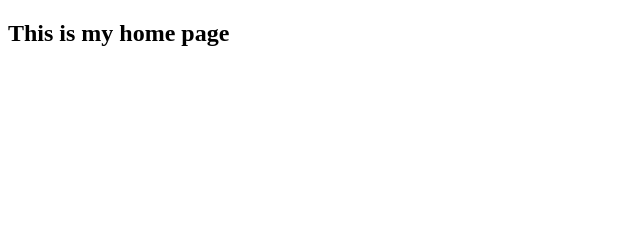
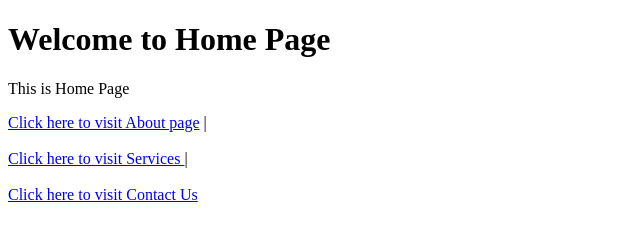
Before and after one commit to mokshdaphalak/My_New_Repo, a plain HTML site: page index.html in a window 1280 px wide. Shown: the whole page, without its empty margins (0-640 px from the left). Drawn offline with Linux system fonts and the light colour scheme.

Commit message:
add navigation  into home page

```diff
--- a/index.html
+++ b/index.html
@@ -1,11 +1,14 @@
 <!DOCTYPE html>
-<html lang="en">
+<html>
 <head>
-    <meta charset="UTF-8">
-    <meta name="viewport" content="width=device-width, initial-scale=1.0">
-    <title>home page</title>
+  <title>Home Page</title>
 </head>
 <body>
-    <h2>This is my home page</h2>
+  <h1>Welcome to Home Page</h1>
+  <p>This is Home Page</p>
+  <a href="about.html" target="_blank">Click here to visit About page</a> |<br/><br>
+  <a href="services.html" target="_blank">Click here to visit Services </a> |<br/><br>
+  <a href="contact.html" target="_blank">Click here to visit Contact Us</a><br />
+
 </body>
 </html>
```
